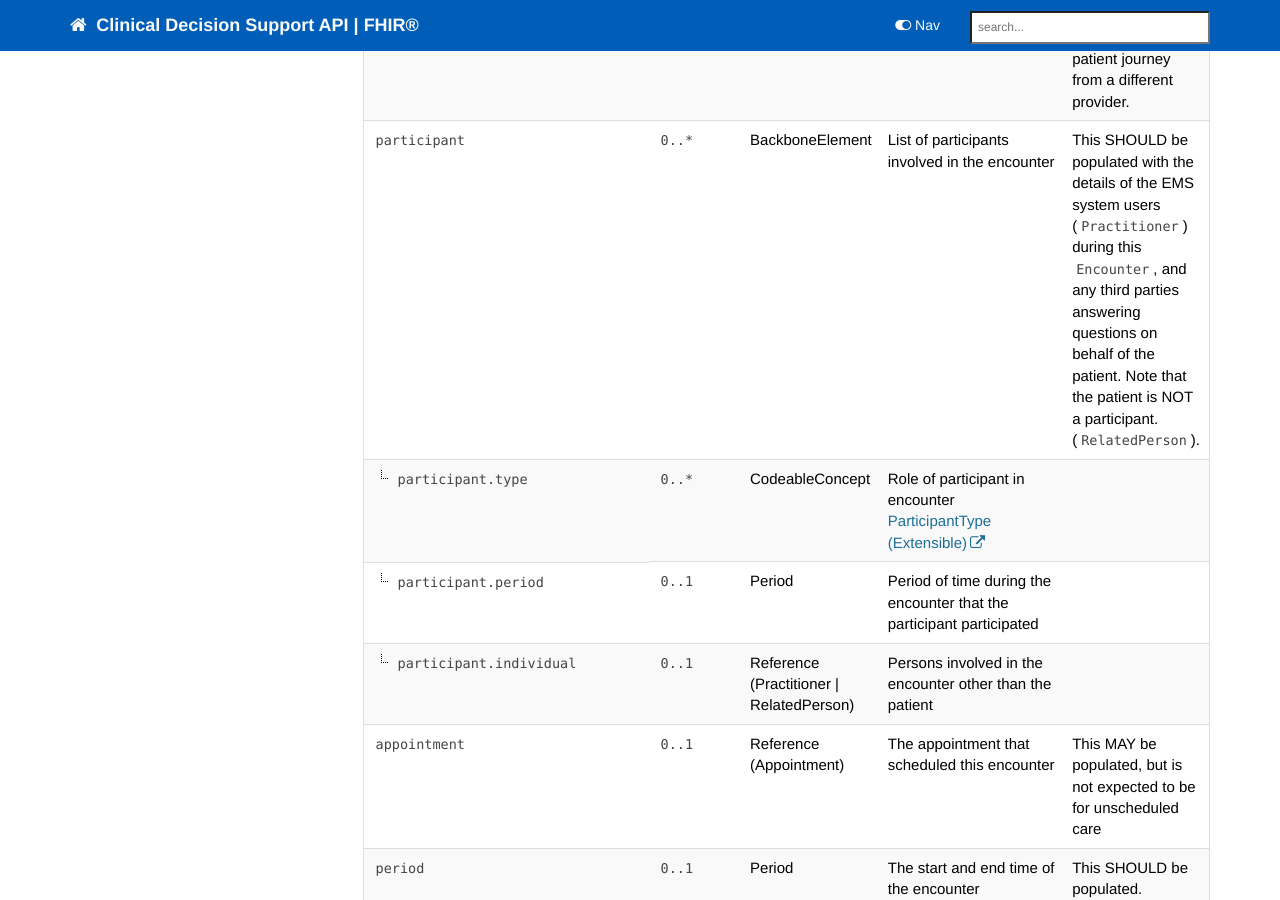
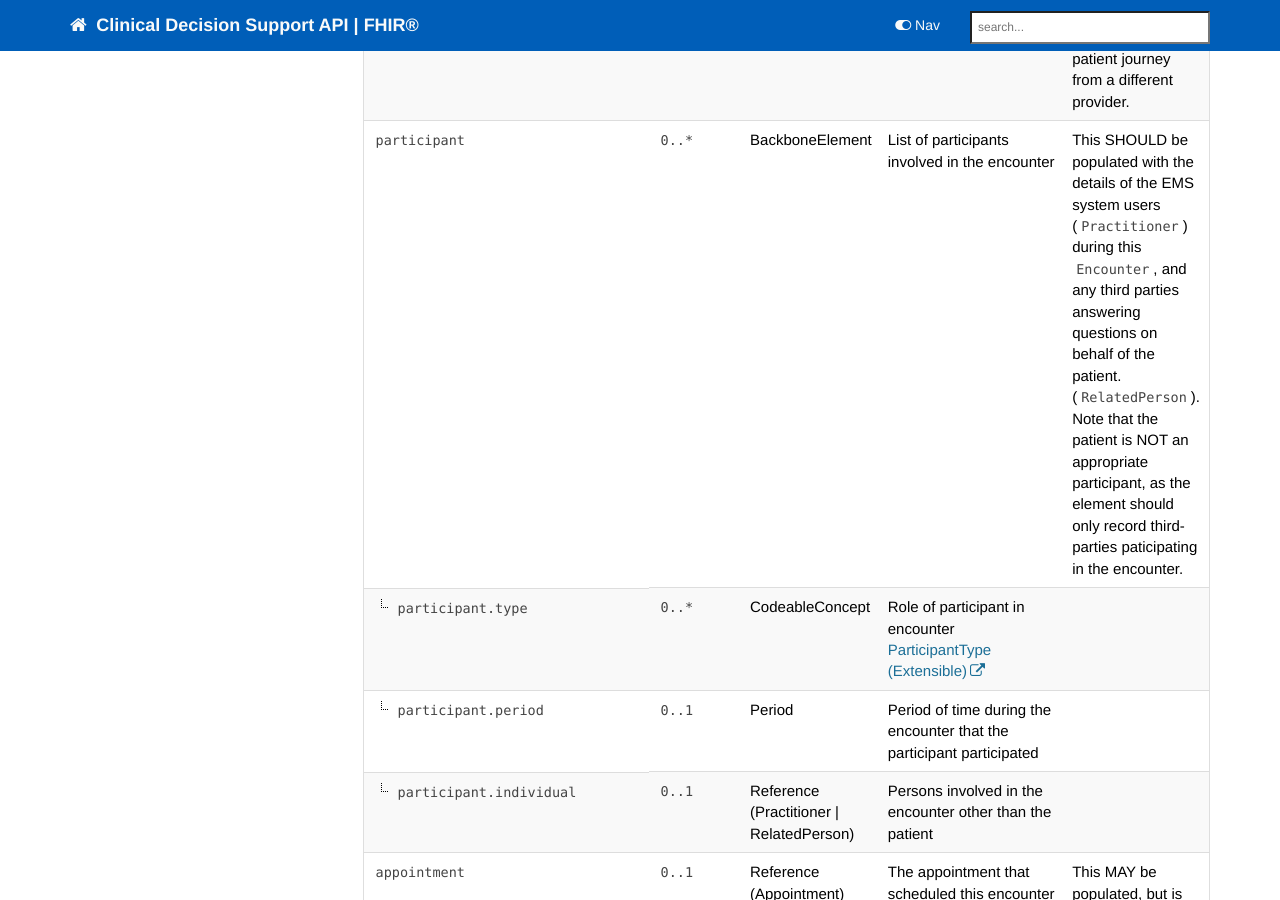
Before and after one commit to nhsconnect/FHIR-CDS, a Jekyll site: the page built from pages/explore/api_encounter.md, in a window 1280 px wide and 900 px high, scrolled down 3171 px. Built offline with Jekyll 4.4.1, drawn with Linux system fonts in a browser that asks for light colours; nearby versions of some CDN libraries; comment, search, counter and statistics services are not loaded.

Commit message:
Update api_encounter.md

```diff
--- a/pages/explore/api_encounter.md
+++ b/pages/explore/api_encounter.md
@@ -207,7 +207,7 @@ If not a continuation, this MUST be populated with a new episode.</td>
     <td>BackboneElement</td>
     <td>List of participants involved in the encounter</td>
 <td>This SHOULD be populated with the details of the EMS system users (<code>Practitioner</code>) during this <code>Encounter</code>,
-and any third parties answering questions on behalf of the patient. Note that the patient is NOT a participant. (<code>RelatedPerson</code>).</td>
+and any third parties answering questions on behalf of the patient. (<code>RelatedPerson</code>). Note that the patient is NOT an appropriate participant, as the element should only record third-parties paticipating in the encounter.</td>
  </tr>
 <tr>
   <td class="sub"><code>participant.type</code></td>
```
